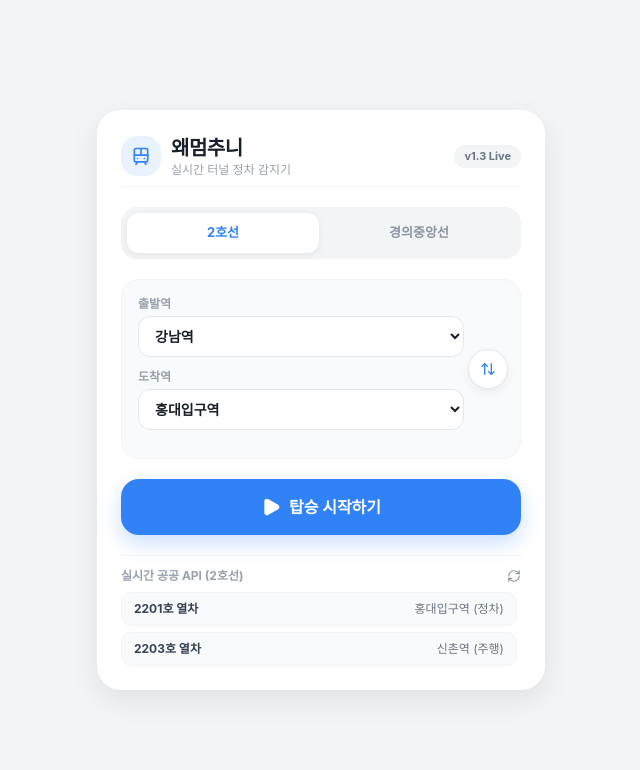
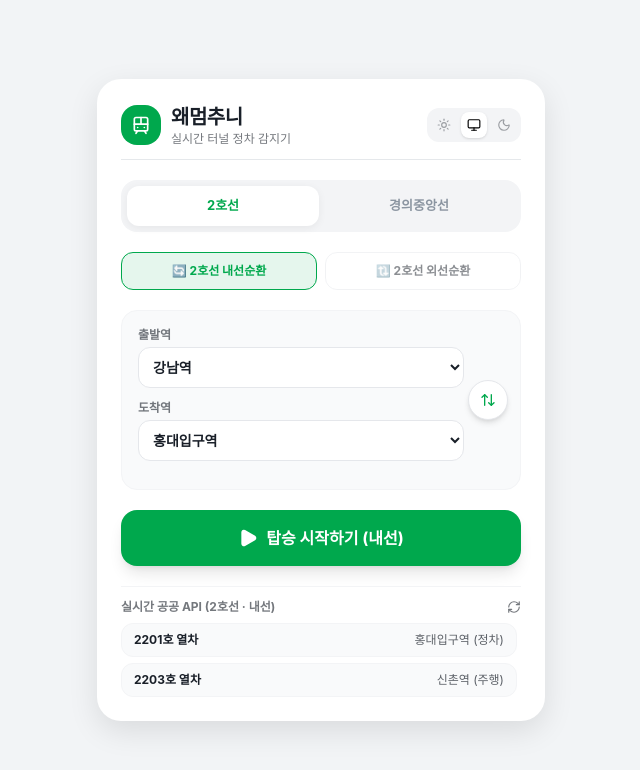
Before and after one commit to lIlSSBB/commute-delay, a Next.js app: page / in a window 1280 px wide. Shown: the top 770 px of the page, without its empty margins (319-959 px from the left). Built offline with nearby package versions, Linux system fonts and the light colour scheme.

Commit message:
Implement theme mode toggle and UI updates
Added theme mode functionality with light, dark, and system options. Updated UI components to reflect theme changes and improved styling consistency.

```diff
--- a/src/app/page.tsx
+++ b/src/app/page.tsx
@@ -1,7 +1,7 @@
 'use client';
 
 import React, { useState, useEffect } from 'react';
-import { Train, Play, Square, AlertTriangle, RefreshCw, ArrowUpDown, ShieldCheck } from 'lucide-react';
+import { Train, Play, Square, AlertTriangle, RefreshCw, ArrowUpDown, ShieldCheck, Sun, Moon, Monitor } from 'lucide-react';
 import DelayModal from '@/components/DelayModal';
 
 const SUBWAY_STATIONS: Record<string, string[]> = {
@@ -22,6 +22,7 @@ const SUBWAY_STATIONS: Record<string, string[]> = {
 
 export default function Home() {
   const [selectedLine, setSelectedLine] = useState<'2호선' | '경의중앙선'>('2호선');
+  const [direction, setDirection] = useState<'내선' | '외선' | '상행' | '하행'>('내선');
   const [isBoarded, setIsBoarded] = useState(false);
   const [startStation, setStartStation] = useState('강남');
   const [endStation, setEndStation] = useState('홍대입구');
@@ -32,12 +33,40 @@ export default function Home() {
   const [isModalOpen, setIsModalOpen] = useState(false);
   const [apiData, setApiData] = useState<any[]>([]);
 
+  // 테마 모드 ('light' | 'dark' | 'system')
+  const [themeMode, setThemeMode] = useState<'light' | 'dark' | 'system'>('system');
+
+  useEffect(() => {
+    const root = document.documentElement;
+    const applyTheme = (mode: 'light' | 'dark') => {
+      if (mode === 'dark') {
+        root.classList.add('dark');
+      } else {
+        root.classList.remove('dark');
+      }
+    };
+
+    if (themeMode === 'system') {
+      const mediaQuery = window.matchMedia('(prefers-color-scheme: dark)');
+      applyTheme(mediaQuery.matches ? 'dark' : 'light');
+      const listener = (e: MediaQueryListEvent) => applyTheme(e.matches ? 'dark' : 'light');
+      mediaQuery.addEventListener('change', listener);
+      return () => mediaQuery.removeEventListener('change', listener);
+    } else {
+      applyTheme(themeMode);
+    }
+  }, [themeMode]);
+
+  const lineThemeColor = selectedLine === '2호선' ? '#00A84D' : '#77C4A3';
+
   const handleLineChange = (line: '2호선' | '경의중앙선') => {
     setSelectedLine(line);
     if (line === '2호선') {
+      setDirection('내선');
       setStartStation('강남');
       setEndStation('홍대입구');
     } else {
+      setDirection('상행');
       setStartStation('디지털미디어시티');
       setEndStation('공덕');
     }
@@ -105,39 +134,59 @@ export default function Home() {
   };
 
   return (
-    <main
-      className="min-h-screen w-full flex flex-col items-center justify-center p-4"
-      style={{ backgroundColor: '#f2f4f6', color: '#191f28' }}
-    >
+    <main className="min-h-screen w-full flex flex-col items-center justify-center p-4 transition-colors duration-200">
       <div
-        className="w-full max-w-md shadow-xl p-6 space-y-5"
-        style={{ backgroundColor: '#ffffff', borderRadius: '24px', boxShadow: '0 10px 30px rgba(0,0,0,0.08)' }}
+        className="w-full max-w-md shadow-xl p-6 space-y-5 transition-colors duration-200"
+        style={{
+          backgroundColor: 'var(--card-bg)',
+          color: 'var(--text-primary)',
+          borderRadius: '24px',
+          boxShadow: '0 10px 30px rgba(0,0,0,0.1)'
+        }}
       >
-        <div className="flex items-center justify-between pb-2 border-b border-gray-100">
+        {/* Header & Theme Toggle */}
+        <div className="flex items-center justify-between pb-3 border-b" style={{ borderColor: 'var(--border-color)' }}>
           <div className="flex items-center gap-2.5">
             <div
-              className="w-10 h-10 rounded-2xl flex items-center justify-center"
-              style={{ backgroundColor: '#e8f3ff', color: '#3182f6' }}
+              className="w-10 h-10 rounded-2xl flex items-center justify-center text-white font-bold"
+              style={{ backgroundColor: lineThemeColor }}
             >
               <Train className="w-5 h-5" />
             </div>
             <div>
               <h1 className="text-xl font-extrabold tracking-tight" style={{ margin: 0, fontSize: '20px' }}>왜멈추니</h1>
-              <p className="text-xs text-gray-400 font-medium" style={{ margin: 0, fontSize: '12px' }}>실시간 터널 정차 감지기</p>
+              <p className="text-xs font-medium opacity-60" style={{ margin: 0, fontSize: '12px' }}>실시간 터널 정차 감지기</p>
             </div>
           </div>
-          <span
-            className="text-xs font-bold px-2.5 py-1 rounded-full"
-            style={{ backgroundColor: '#f2f4f6', color: '#6b7684', fontSize: '11px' }}
-          >
-            v1.3 Live
-          </span>
+
+          {/* Theme Switcher */}
+          <div className="flex items-center gap-1 p-1 rounded-xl bg-gray-100 dark:bg-neutral-800">
+            <button
+              onClick={() => setThemeMode('light')}
+              title="라이트 모드"
+              className={`p-1.5 rounded-lg text-xs font-bold transition-all ${themeMode === 'light' ? 'bg-white text-black shadow-sm' : 'opacity-40'}`}
+            >
+              <Sun className="w-3.5 h-3.5" />
+            </button>
+            <button
+              onClick={() => setThemeMode('system')}
+              title="시스템 설정 반영"
+              className={`p-1.5 rounded-lg text-xs font-bold transition-all ${themeMode === 'system' ? 'bg-white text-black shadow-sm' : 'opacity-40'}`}
+            >
+              <Monitor className="w-3.5 h-3.5" />
+            </button>
+            <button
+              onClick={() => setThemeMode('dark')}
+              title="다크 모드"
+              className={`p-1.5 rounded-lg text-xs font-bold transition-all ${themeMode === 'dark' ? 'bg-neutral-900 text-white shadow-sm' : 'opacity-40'}`}
+            >
+              <Moon className="w-3.5 h-3.5" />
+            </button>
+          </div>
         </div>
 
-        <div
-          className="grid grid-cols-2 p-1.5 gap-1"
-          style={{ backgroundColor: '#f2f4f6', borderRadius: '16px' }}
-        >
+        {/* Line Tabs */}
+        <div className="grid grid-cols-2 p-1.5 gap-1 bg-gray-100 dark:bg-neutral-800 rounded-2xl">
           <button
             onClick={() => handleLineChange('2호선')}
             disabled={isBoarded}
@@ -148,8 +197,8 @@ export default function Home() {
               fontWeight: 'bold',
               fontSize: '13px',
               cursor: 'pointer',
-              backgroundColor: selectedLine === '2호선' ? '#ffffff' : 'transparent',
-              color: selectedLine === '2호선' ? '#3182f6' : '#8b95a1',
+              backgroundColor: selectedLine === '2호선' ? 'var(--card-bg)' : 'transparent',
+              color: selectedLine === '2호선' ? '#00A84D' : 'var(--text-secondary)',
               boxShadow: selectedLine === '2호선' ? '0 2px 8px rgba(0,0,0,0.06)' : 'none'
             }}
           >
@@ -165,8 +214,8 @@ export default function Home() {
               fontWeight: 'bold',
               fontSize: '13px',
               cursor: 'pointer',
-              backgroundColor: selectedLine === '경의중앙선' ? '#ffffff' : 'transparent',
-              color: selectedLine === '경의중앙선' ? '#00a389' : '#8b95a1',
+              backgroundColor: selectedLine === '경의중앙선' ? 'var(--card-bg)' : 'transparent',
+              color: selectedLine === '경의중앙선' ? '#77C4A3' : 'var(--text-secondary)',
               boxShadow: selectedLine === '경의중앙선' ? '0 2px 8px rgba(0,0,0,0.06)' : 'none'
             }}
           >
@@ -174,27 +223,55 @@ export default function Home() {
           </button>
         </div>
 
-        <div
-          className="relative p-4 space-y-3"
-          style={{ backgroundColor: '#f9fafb', border: '1px solid #f2f4f6', borderRadius: '18px' }}
-        >
+        {/* Direction Selection (내선/외선 혹은 상행/하행) */}
+        <div className="flex gap-2">
+          {selectedLine === '2호선' ? (
+            <>
+              <button
+                onClick={() => setDirection('내선')}
+                disabled={isBoarded}
+                className={`flex-1 py-2.5 rounded-xl text-xs font-bold border transition-all ${direction === '내선' ? 'border-[#00A84D] bg-[#00A84D]/10 text-[#00A84D]' : 'opacity-50 border-gray-200 dark:border-neutral-700'}`}
+              >
+                🔄 2호선 내선순환
+              </button>
+              <button
+                onClick={() => setDirection('외선')}
+                disabled={isBoarded}
+                className={`flex-1 py-2.5 rounded-xl text-xs font-bold border transition-all ${direction === '외선' ? 'border-[#00A84D] bg-[#00A84D]/10 text-[#00A84D]' : 'opacity-50 border-gray-200 dark:border-neutral-700'}`}
+              >
+                🔃 2호선 외선순환
+              </button>
+            </>
+          ) : (
+            <>
+              <button
+                onClick={() => setDirection('상행')}
+                disabled={isBoarded}
+                className={`flex-1 py-2.5 rounded-xl text-xs font-bold border transition-all ${direction === '상행' ? 'border-[#77C4A3] bg-[#77C4A3]/10 text-[#77C4A3]' : 'opacity-50 border-gray-200 dark:border-neutral-700'}`}
+              >
+                ⬆️ 경의중앙선 상행
+              </button>
+              <button
+                onClick={() => setDirection('하행')}
+                disabled={isBoarded}
+                className={`flex-1 py-2.5 rounded-xl text-xs font-bold border transition-all ${direction === '하행' ? 'border-[#77C4A3] bg-[#77C4A3]/10 text-[#77C4A3]' : 'opacity-50 border-gray-200 dark:border-neutral-700'}`}
+              >
+                ⬇️ 경의중앙선 하행
+              </button>
+            </>
+          )}
+        </div>
+
+        {/* Station Selection Box + Swap Button */}
+        <div className="relative p-4 space-y-3 bg-gray-50 dark:bg-neutral-900 border border-gray-100 dark:border-neutral-800 rounded-2xl">
           <div className="space-y-3" style={{ paddingRight: '40px' }}>
             <div>
-              <label className="text-xs font-bold text-gray-400 block mb-1">출발역</label>
+              <label className="text-xs font-bold opacity-60 block mb-1">출발역</label>
               <select
                 value={startStation}
                 onChange={(e) => setStartStation(e.target.value)}
                 disabled={isBoarded}
-                style={{
-                  width: '100%',
-                  padding: '10px 12px',
-                  borderRadius: '12px',
-                  border: '1px solid #e5e8eb',
-                  backgroundColor: '#ffffff',
-                  fontWeight: 'bold',
-                  fontSize: '14px',
-                  color: '#191f28'
-                }}
+                className="w-full p-2.5 rounded-xl border border-gray-200 dark:border-neutral-700 bg-white dark:bg-neutral-800 font-bold text-sm"
               >
                 {SUBWAY_STATIONS[selectedLine].map((st) => (
                   <option key={st} value={st}>{st}역</option>
@@ -203,21 +280,12 @@ export default function Home() {
             </div>
 
             <div>
-              <label className="text-xs font-bold text-gray-400 block mb-1">도착역</label>
+              <label className="text-xs font-bold opacity-60 block mb-1">도착역</label>
               <select
                 value={endStation}
                 onChange={(e) => setEndStation(e.target.value)}
                 disabled={isBoarded}
-                style={{
-                  width: '100%',
-                  padding: '10px 12px',
-                  borderRadius: '12px',
-                  border: '1px solid #e5e8eb',
-                  backgroundColor: '#ffffff',
-                  fontWeight: 'bold',
-                  fontSize: '14px',
-                  color: '#191f28'
-                }}
+                className="w-full p-2.5 rounded-xl border border-gray-200 dark:border-neutral-700 bg-white dark:bg-neutral-800 font-bold text-sm"
               >
                 {SUBWAY_STATIONS[selectedLine].map((st) => (
                   <option key={st} value={st}>{st}역</option>
@@ -230,81 +298,46 @@ export default function Home() {
             onClick={handleSwapStations}
             disabled={isBoarded}
             title="출발역과 도착역 상호 전환"
-            style={{
-              position: 'absolute',
-              right: '12px',
-              top: '50%',
-              transform: 'translateY(-50%)',
-              width: '40px',
-              height: '40px',
-              borderRadius: '50%',
-              border: '1px solid #e5e8eb',
-              backgroundColor: '#ffffff',
-              color: '#3182f6',
-              display: 'flex',
-              alignItems: 'center',
-              justifyContent: 'center',
-              boxShadow: '0 4px 10px rgba(0,0,0,0.06)',
-              cursor: isBoarded ? 'not-allowed' : 'pointer',
-              opacity: isBoarded ? 0.3 : 1
-            }}
+            className="absolute right-3 top-1/2 -translate-y-1/2 w-10 h-10 rounded-full border border-gray-200 dark:border-neutral-700 bg-white dark:bg-neutral-800 flex items-center justify-center shadow-md cursor-pointer disabled:opacity-30"
+            style={{ color: lineThemeColor }}
           >
             <ArrowUpDown className="w-4 h-4" />
           </button>
         </div>
 
+        {/* Boarding Controls */}
         {!isBoarded ? (
           <button
             onClick={handleStartBoarding}
-            style={{
-              width: '100%',
-              backgroundColor: '#3182f6',
-              color: '#ffffff',
-              fontWeight: 'bold',
-              padding: '16px',
-              borderRadius: '18px',
-              border: 'none',
-              fontSize: '16px',
-              cursor: 'pointer',
-              boxShadow: '0 8px 20px rgba(49, 130, 246, 0.25)',
-              display: 'flex',
-              alignItems: 'center',
-              justifyContent: 'center',
-              gap: '8px'
-            }}
+            className="w-full text-white font-bold py-4 rounded-2xl border-none text-base cursor-pointer shadow-lg flex items-center justify-center gap-2 transition-all"
+            style={{ backgroundColor: lineThemeColor }}
           >
-            <Play className="w-5 h-5 fill-current" /> 탑승 시작하기
+            <Play className="w-5 h-5 fill-current" /> 탑승 시작하기 ({direction})
           </button>
         ) : (
           <div className="space-y-3">
-            <div
-              className="p-4 text-center"
-              style={{ backgroundColor: '#e8f3ff', border: '1px solid #cce3ff', borderRadius: '16px' }}
-            >
-              <p className="text-xs font-bold text-blue-600 flex items-center justify-center gap-1 mb-1">
-                <ShieldCheck className="w-4 h-4" /> 실시간 센서 주행 감지 중
+            <div className="p-4 text-center rounded-2xl bg-emerald-50 dark:bg-emerald-950/30 border border-emerald-200 dark:border-emerald-900">
+              <p className="text-xs font-bold text-emerald-600 dark:text-emerald-400 flex items-center justify-center gap-1 mb-1">
+                <ShieldCheck className="w-4 h-4" /> 실시간 센서 주행 감지 중 ({direction})
               </p>
-              <p className="text-sm font-extrabold text-blue-900">[{selectedLine}] {startStation} ➔ {endStation}</p>
+              <p className="text-sm font-extrabold text-emerald-900 dark:text-emerald-200">[{selectedLine}] {startStation} ➔ {endStation}</p>
             </div>
 
-            <div
-              className="p-4 space-y-2"
-              style={{ backgroundColor: '#fff8e6', border: '1px solid #ffe8b3', borderRadius: '16px' }}
-            >
+            <div className="p-4 space-y-2 rounded-2xl bg-amber-50 dark:bg-amber-950/30 border border-amber-200 dark:border-amber-900">
               <div className="flex justify-between items-center">
-                <span className="text-xs font-bold text-amber-800 flex items-center gap-1">
+                <span className="text-xs font-bold text-amber-800 dark:text-amber-400 flex items-center gap-1">
                   <AlertTriangle className="w-4 h-4 text-amber-600" /> 터널 정차 시뮬레이터
                 </span>
                 <input
                   type="checkbox"
                   checked={isStationary}
                   onChange={(e) => setIsStationary(e.target.checked)}
-                  style={{ width: '18px', height: '18px', cursor: 'pointer' }}
+                  className="w-4 h-4 cursor-pointer"
                 />
               </div>
               {isStationary && (
-                <div className="text-center pt-2 border-t border-amber-200">
-                  <p className="text-xs text-amber-900">정차 지속: <span className="font-mono font-bold">{formatTime(delaySeconds)}</span></p>
+                <div className="text-center pt-2 border-t border-amber-200 dark:border-amber-900">
+                  <p className="text-xs text-amber-900 dark:text-amber-300">정차 지속: <span className="font-mono font-bold">{formatTime(delaySeconds)}</span></p>
                   {isDelayConfirmed && (
                     <p className="text-xs font-extrabold text-rose-600 mt-1">🚨 3분 초과 비정상 지연 확정!</p>
                   )}
@@ -314,31 +347,18 @@ export default function Home() {
 
             <button
               onClick={handleEndBoarding}
-              style={{
-                width: '100%',
-                backgroundColor: '#191f28',
-                color: '#ffffff',
-                fontWeight: 'bold',
-                padding: '16px',
-                borderRadius: '18px',
-                border: 'none',
-                fontSize: '16px',
-                cursor: 'pointer',
-                display: 'flex',
-                alignItems: 'center',
-                justifyContent: 'center',
-                gap: '8px'
-              }}
+              className="w-full bg-neutral-900 dark:bg-neutral-800 text-white font-bold py-4 rounded-2xl border-none text-base cursor-pointer flex items-center justify-center gap-2"
             >
               <Square className="w-5 h-5 fill-current" /> 하차 완료 (증명서 확인)
             </button>
           </div>
         )}
 
-        <div className="pt-3 border-t border-gray-100">
+        {/* Realtime API Monitor */}
+        <div className="pt-3 border-t border-gray-100 dark:border-neutral-800">
           <div className="flex justify-between items-center mb-2">
-            <span className="text-xs font-bold text-gray-400">실시간 공공 API ({selectedLine})</span>
-            <button onClick={fetchSubwayData} style={{ border: 'none', background: 'none', cursor: 'pointer', color: '#8b95a1' }}>
+            <span className="text-xs font-bold opacity-60">실시간 공공 API ({selectedLine} · {direction})</span>
+            <button onClick={fetchSubwayData} className="border-none bg-transparent cursor-pointer opacity-60 hover:opacity-100">
               <RefreshCw className="w-3.5 h-3.5" />
             </button>
           </div>
@@ -346,16 +366,14 @@ export default function Home() {
             {apiData.map((train, idx) => (
               <div
                 key={idx}
-                className="px-3 py-2 text-xs flex justify-between items-center"
-                style={{ backgroundColor: '#f9fafb', borderRadius: '10px', border: '1px solid #f2f4f6' }}
+                className="px-3 py-2 text-xs flex justify-between items-center bg-gray-50 dark:bg-neutral-900 border border-gray-100 dark:border-neutral-800 rounded-xl"
               >
-                <span className="font-bold text-gray-700">{train.trainNo}호 열차</span>
-                <span className="text-gray-500">{train.statnNm}역 ({train.statnTcv === '1' ? '정차' : '주행'})</span>
+                <span className="font-bold">{train.trainNo}호 열차</span>
+                <span className="opacity-70">{train.statnNm}역 ({train.statnTcv === '1' ? '정차' : '주행'})</span>
               </div>
             ))}
           </div>
         </div>
-
       </div>
 
       <DelayModal
```
